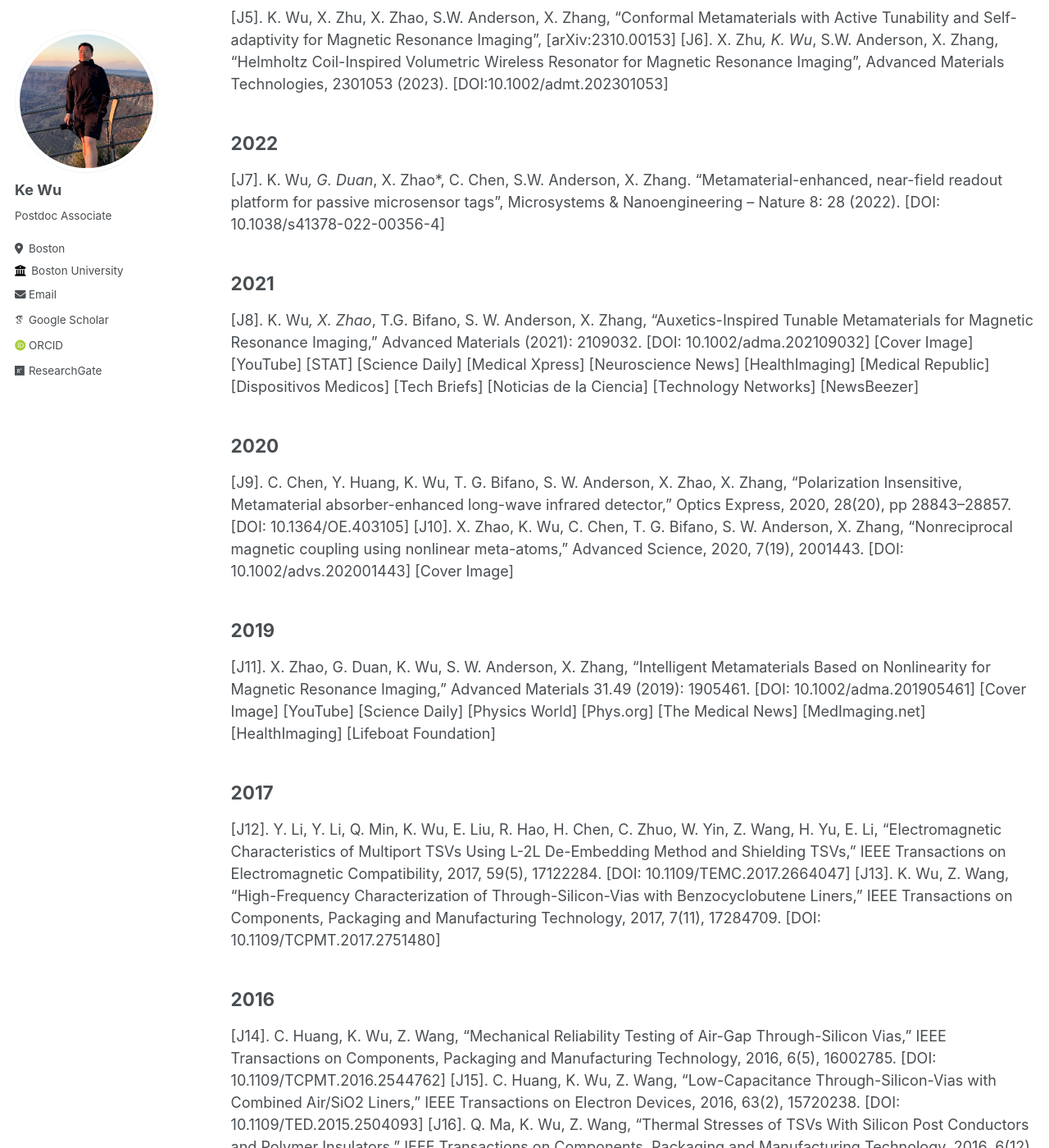
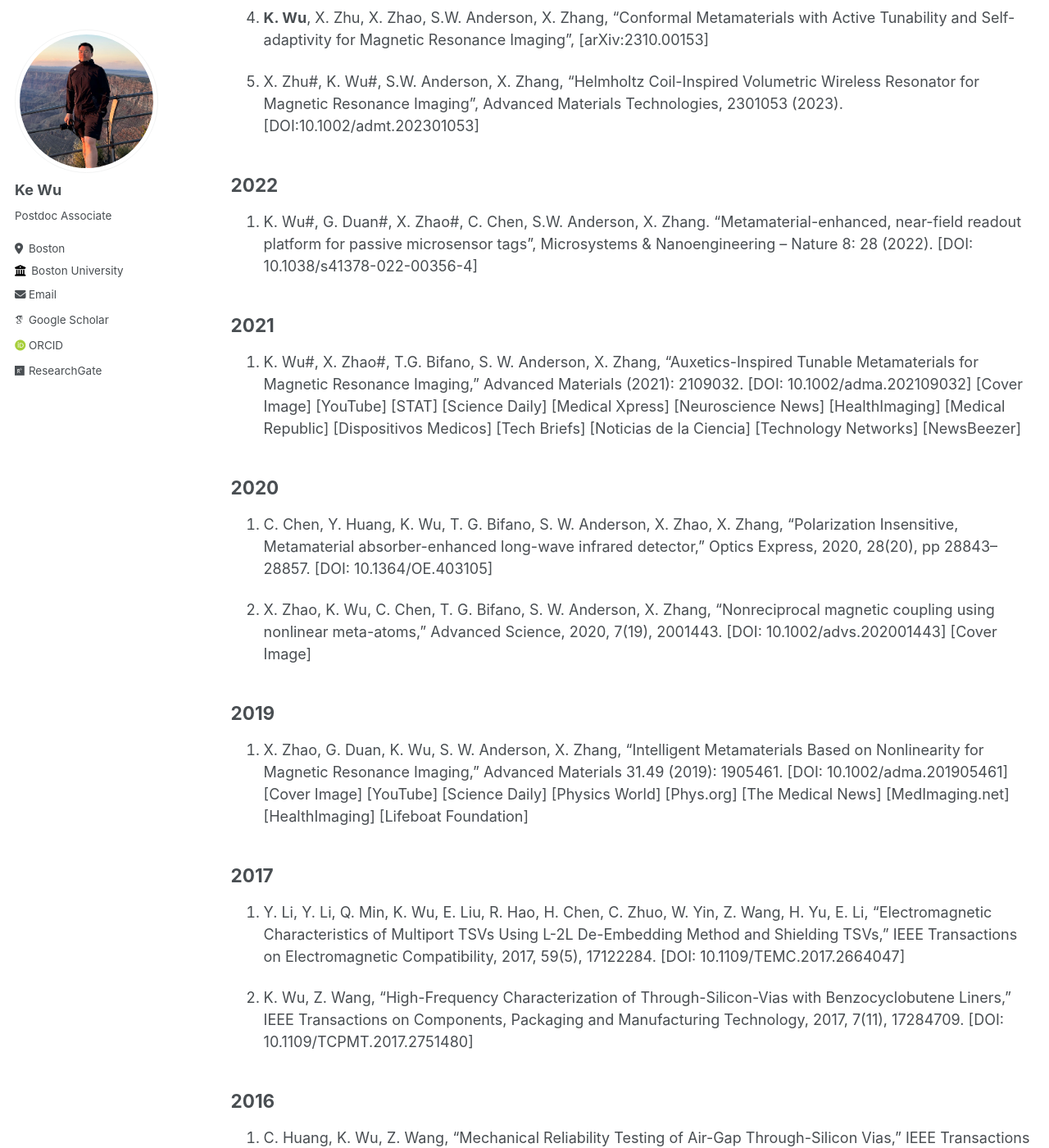
Before and after one commit to wuke0305/wuke0305.github.io, a Jekyll site: the page built from _pages/publications.md, in a window 1280 px wide and 1400 px high, scrolled down 649 px. Shown: the whole window at 82% size. Built offline with Jekyll 4.4.1, drawn with Linux system fonts in a browser that asks for light colours; some web fonts are replaced; some of the changed text lies outside the part shown.

Commit message:
Update publications.md

```diff
--- a/_pages/publications.md
+++ b/_pages/publications.md
@@ -9,43 +9,48 @@ More about my research can be found on Google Scholar profile and ResearchGate p
 
 2024
 ----
-[J1].	X. Zhu*, K. Wu*, S.W. Anderson, X. Zhang. “A Robust All-textile Near-field Body Area Network Based on Coaxially-shielded Metamaterial”,[arXiv:2402.13962](https://arxiv.org/abs/2402.13962)
+1.	X. Zhu#, __K. Wu#__, S.W. Anderson, X. Zhang. “A Robust All-textile Near-field Body Area Network Based on Coaxially-shielded Metamaterial”,[arXiv:2402.13962](https://arxiv.org/abs/2402.13962)
 
 2023
 ----
-[J2].	K. Wu*, X. Zhu*, S.W. Anderson, X. Zhang, “Wireless, Customizable Coaxially-shielded Coils for Magnetic Resonance Imaging”, [arXiv: 2312.12581](https://arxiv.org/abs/2312.12581)
+2.	__K. Wu#__, X. Zhu#, S.W. Anderson, X. Zhang, “Wireless, Customizable Coaxially-shielded Coils for Magnetic Resonance Imaging”, [arXiv: 2312.12581](https://arxiv.org/abs/2312.12581)
 
-[J3].	K. Wu, X. Zhu, T.G. Bifano, S.W. Anderson, X. Zhang. “Computational-design Enabled Wearable and Tunable Metamaterials via Freeform Auxetics for Magnetic Resonance Imaging”, [arXiv:2311.13611]
+3.	__K. Wu__, X. Zhu, T.G. Bifano, S.W. Anderson, X. Zhang. “Computational-design Enabled Wearable and Tunable Metamaterials via Freeform Auxetics for Magnetic Resonance Imaging”, [arXiv:2311.13611]
 
-[J4].	X. Zhu*, K. Wu*, S.W. Anderson, X. Zhang. “Wearable Coaxially-shielded Metamaterial for Magnetic Resonance Imaging”, [arXiv:2312.10018]
+4.	X. Zhu#, __K. Wu#__, S.W. Anderson, X. Zhang. “Wearable Coaxially-shielded Metamaterial for Magnetic Resonance Imaging”, [arXiv:2312.10018]
 
-[J5].	K. Wu, X. Zhu, X. Zhao, S.W. Anderson, X. Zhang, “Conformal Metamaterials with Active Tunability and Self-adaptivity for Magnetic Resonance Imaging”, [arXiv:2310.00153]
-[J6].	X. Zhu*, K. Wu*, S.W. Anderson, X. Zhang, “Helmholtz Coil-Inspired Volumetric Wireless Resonator for Magnetic Resonance Imaging”, Advanced Materials Technologies, 2301053 (2023). [DOI:10.1002/admt.202301053]
+5.	__K. Wu__, X. Zhu, X. Zhao, S.W. Anderson, X. Zhang, “Conformal Metamaterials with Active Tunability and Self-adaptivity for Magnetic Resonance Imaging”, [arXiv:2310.00153]
+
+6.	X. Zhu#, K. Wu#, S.W. Anderson, X. Zhang, “Helmholtz Coil-Inspired Volumetric Wireless Resonator for Magnetic Resonance Imaging”, Advanced Materials Technologies, 2301053 (2023). [DOI:10.1002/admt.202301053]
 
 2022
 ----
-[J7].	K. Wu*, G. Duan*, X. Zhao*, C. Chen, S.W. Anderson, X. Zhang. “Metamaterial-enhanced, near-field readout platform for passive microsensor tags”, Microsystems & Nanoengineering – Nature 8: 28 (2022). [DOI: 10.1038/s41378-022-00356-4]
+7.	K. Wu#, G. Duan#, X. Zhao#, C. Chen, S.W. Anderson, X. Zhang. “Metamaterial-enhanced, near-field readout platform for passive microsensor tags”, Microsystems & Nanoengineering – Nature 8: 28 (2022). [DOI: 10.1038/s41378-022-00356-4]
 
 2021
 ----
-[J8].	K. Wu*, X. Zhao*, T.G. Bifano, S. W. Anderson, X. Zhang, “Auxetics-Inspired Tunable Metamaterials for Magnetic Resonance Imaging,” Advanced Materials (2021): 2109032. [DOI: 10.1002/adma.202109032] [Cover Image] [YouTube] [STAT] [Science Daily] [Medical Xpress] [Neuroscience News] [HealthImaging] [Medical Republic] [Dispositivos Medicos] [Tech Briefs] [Noticias de la Ciencia] [Technology Networks] [NewsBeezer]
+8.	K. Wu#, X. Zhao#, T.G. Bifano, S. W. Anderson, X. Zhang, “Auxetics-Inspired Tunable Metamaterials for Magnetic Resonance Imaging,” Advanced Materials (2021): 2109032. [DOI: 10.1002/adma.202109032] [Cover Image] [YouTube] [STAT] [Science Daily] [Medical Xpress] [Neuroscience News] [HealthImaging] [Medical Republic] [Dispositivos Medicos] [Tech Briefs] [Noticias de la Ciencia] [Technology Networks] [NewsBeezer]
 
 2020
 ----
-[J9].	C. Chen, Y. Huang, K. Wu, T. G. Bifano, S. W. Anderson, X. Zhao, X. Zhang, “Polarization Insensitive, Metamaterial absorber-enhanced long-wave infrared detector,” Optics Express, 2020, 28(20), pp 28843–28857. [DOI: 10.1364/OE.403105]
-[J10].	X. Zhao, K. Wu, C. Chen, T. G. Bifano, S. W. Anderson, X. Zhang, “Nonreciprocal magnetic coupling using nonlinear meta-atoms,” Advanced Science, 2020, 7(19), 2001443. [DOI: 10.1002/advs.202001443] [Cover Image]
+9.	C. Chen, Y. Huang, K. Wu, T. G. Bifano, S. W. Anderson, X. Zhao, X. Zhang, “Polarization Insensitive, Metamaterial absorber-enhanced long-wave infrared detector,” Optics Express, 2020, 28(20), pp 28843–28857. [DOI: 10.1364/OE.403105]
+
+10.	X. Zhao, K. Wu, C. Chen, T. G. Bifano, S. W. Anderson, X. Zhang, “Nonreciprocal magnetic coupling using nonlinear meta-atoms,” Advanced Science, 2020, 7(19), 2001443. [DOI: 10.1002/advs.202001443] [Cover Image]
 
 2019
 ----
-[J11].	X. Zhao, G. Duan, K. Wu, S. W. Anderson, X. Zhang, “Intelligent Metamaterials Based on Nonlinearity for Magnetic Resonance Imaging,” Advanced Materials 31.49 (2019): 1905461. [DOI: 10.1002/adma.201905461] [Cover Image] [YouTube] [Science Daily] [Physics World] [Phys.org] [The Medical News] [MedImaging.net] [HealthImaging] [Lifeboat Foundation]
+11.	X. Zhao, G. Duan, K. Wu, S. W. Anderson, X. Zhang, “Intelligent Metamaterials Based on Nonlinearity for Magnetic Resonance Imaging,” Advanced Materials 31.49 (2019): 1905461. [DOI: 10.1002/adma.201905461] [Cover Image] [YouTube] [Science Daily] [Physics World] [Phys.org] [The Medical News] [MedImaging.net] [HealthImaging] [Lifeboat Foundation]
 
 2017
 ----
-[J12].	Y. Li, Y. Li, Q. Min, K. Wu, E. Liu, R. Hao, H. Chen, C. Zhuo, W. Yin, Z. Wang, H. Yu, E. Li, “Electromagnetic Characteristics of Multiport TSVs Using L-2L De-Embedding Method and Shielding TSVs,” IEEE Transactions on Electromagnetic Compatibility, 2017, 59(5), 17122284. [DOI: 10.1109/TEMC.2017.2664047]
-[J13].	K. Wu, Z. Wang, “High-Frequency Characterization of Through-Silicon-Vias with Benzocyclobutene Liners,” IEEE Transactions on Components, Packaging and Manufacturing Technology, 2017, 7(11), 17284709. [DOI: 10.1109/TCPMT.2017.2751480]
+12.	Y. Li, Y. Li, Q. Min, K. Wu, E. Liu, R. Hao, H. Chen, C. Zhuo, W. Yin, Z. Wang, H. Yu, E. Li, “Electromagnetic Characteristics of Multiport TSVs Using L-2L De-Embedding Method and Shielding TSVs,” IEEE Transactions on Electromagnetic Compatibility, 2017, 59(5), 17122284. [DOI: 10.1109/TEMC.2017.2664047]
+
+13.	K. Wu, Z. Wang, “High-Frequency Characterization of Through-Silicon-Vias with Benzocyclobutene Liners,” IEEE Transactions on Components, Packaging and Manufacturing Technology, 2017, 7(11), 17284709. [DOI: 10.1109/TCPMT.2017.2751480]
 
 2016
 ----
-[J14].	C. Huang, K. Wu, Z. Wang, “Mechanical Reliability Testing of Air-Gap Through-Silicon Vias,” IEEE Transactions on Components, Packaging and Manufacturing Technology, 2016, 6(5), 16002785. [DOI: 10.1109/TCPMT.2016.2544762]
-[J15].	C. Huang, K. Wu, Z. Wang, “Low-Capacitance Through-Silicon-Vias with Combined Air/SiO2 Liners,” IEEE Transactions on Electron Devices, 2016, 63(2), 15720238. [DOI: 10.1109/TED.2015.2504093]
-[J16].	Q. Ma, K. Wu, Z. Wang, “Thermal Stresses of TSVs With Silicon Post Conductors and Polymer Insulators,” IEEE Transactions on Components, Packaging and Manufacturing Technology, 2016, 6(12), 16581521. [DOI: 10.1109/TCPMT.2016.2620984]
+14.	C. Huang, K. Wu, Z. Wang, “Mechanical Reliability Testing of Air-Gap Through-Silicon Vias,” IEEE Transactions on Components, Packaging and Manufacturing Technology, 2016, 6(5), 16002785. [DOI: 10.1109/TCPMT.2016.2544762]
+
+15.	C. Huang, K. Wu, Z. Wang, “Low-Capacitance Through-Silicon-Vias with Combined Air/SiO2 Liners,” IEEE Transactions on Electron Devices, 2016, 63(2), 15720238. [DOI: 10.1109/TED.2015.2504093]
+
+16.	Q. Ma, K. Wu, Z. Wang, “Thermal Stresses of TSVs With Silicon Post Conductors and Polymer Insulators,” IEEE Transactions on Components, Packaging and Manufacturing Technology, 2016, 6(12), 16581521. [DOI: 10.1109/TCPMT.2016.2620984]
```
